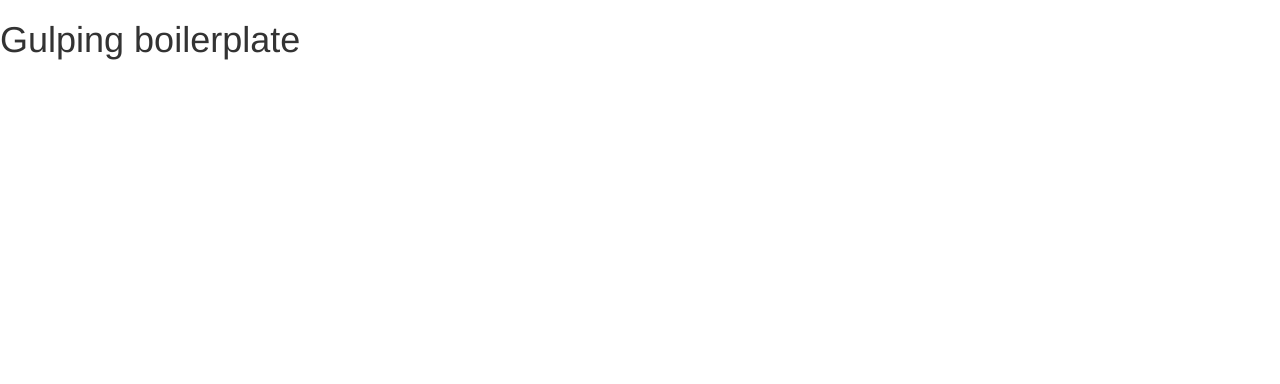
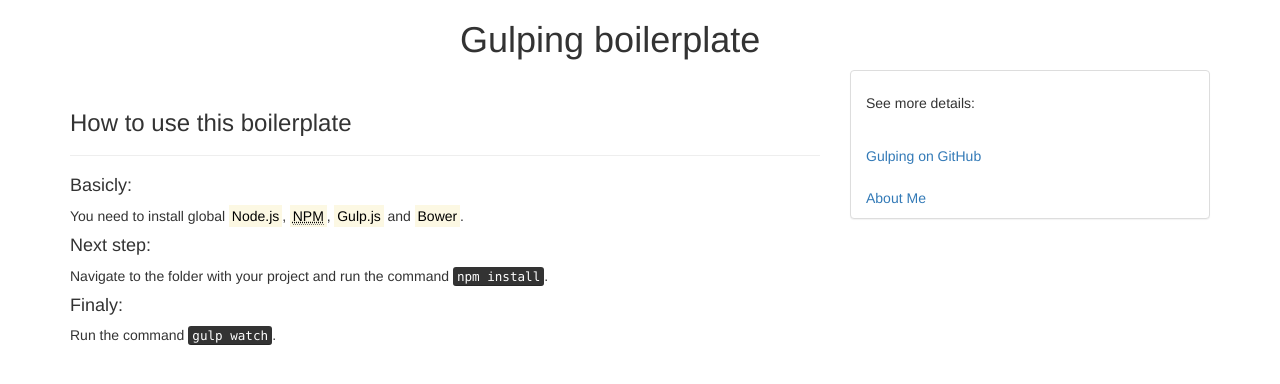
Before and after one commit to andreisavelev/Gulping, a website: page app/index.html in a window 1280 px wide. Drawn offline with Linux system fonts and the light colour scheme.

Commit message:
Added a quick tutorial to work with a template

```diff
--- a/app/index.html
+++ b/app/index.html
@@ -3,11 +3,49 @@
 <head>
 	<meta charset="UTF-8">
 	<title>Gulping boilerplate</title>
+	<meta name="viewport" content="width=device-width, initial-scale=1, maximum-scale=1, user-scalable=no">
 	<link rel="stylesheet" type="text/css" href="assets/css/style.min.css">
 	<script type="text/javascript" data-main="assets/js/app.js" src="assets/js/require.js"></script>
 </head>
 <body>
-	<!-- Automation frontend -->
-	<h1>Gulping boilerplate</h1>
+	<header class="container">
+		<section class="row">
+			<div class="col-md-4 col-md-offset-4">
+				<h1>Gulping boilerplate</h1>
+			</div>
+		</section>
+	</header>
+	<main class="container">
+		<section class="row">
+			<div class="col-md-12">
+				<div class="row">
+					<article class="col-md-8">
+						<header class="page-header">
+							<h3>How to use this boilerplate</h3>
+						</header>
+						<section class="page-content">
+							<h4>Basicly:</h4>
+							<p>You need to install global <mark>Node.js</mark>, <mark><abbr title="Node Packege Modules">NPM</abbr></mark>, <mark>Gulp.js</mark> and <mark>Bower</mark>.</p>
+							<h4>Next step:</h4>
+							<p>Navigate to the folder with your project and run the command <kbd>npm install</kbd>.</p>
+							<h4>Finaly:</h4>
+							<p>Run the command <kbd>gulp watch</kbd>.</p>
+						</section>
+					</article>
+					<aside class="col-md-4">
+						<nav class="panel panel-default">
+							<figure class="panel-body">
+								<h5>See more details:</h5>
+							</figure>
+							<ul class="nav nav-stacked">
+								<li><a href="https://github.com/savelevcorr/Gulping">Gulping on GitHub</a></li>
+								<li><a href="http://savelevandrey.ru">About Me</a></li>
+							</ul>
+						</nav>
+					</aside>
+				</div>
+			</div>
+		</section>
+	</main>
 </body>
 </html>
```
